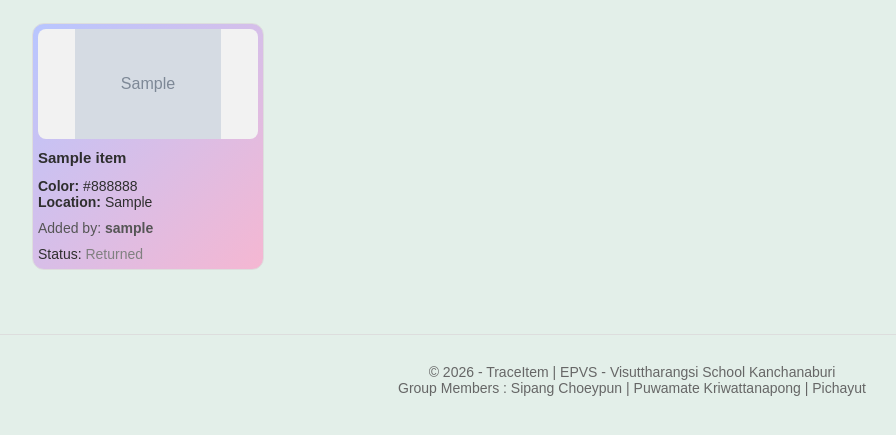
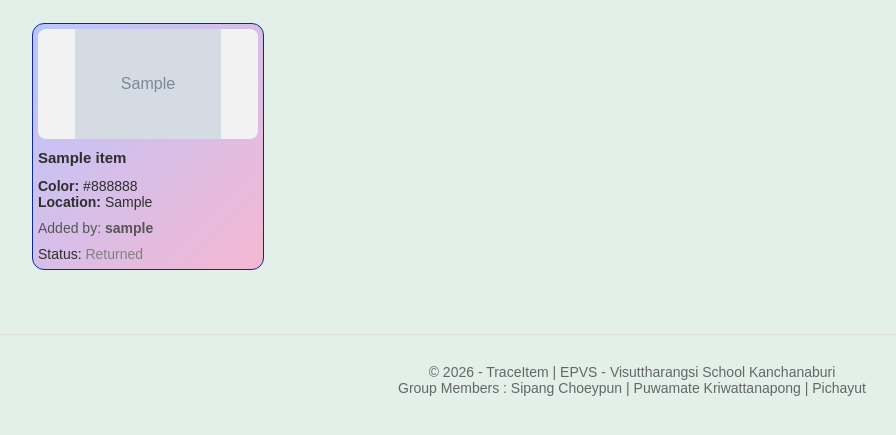
Before and after one commit to abdullahyusafzai/traceitem, a FastAPI app: page /dashboard in a window 1280 px wide. Shown: the part 71-506 px from the top of the page, without its empty margins (8-904 px from the left). Run offline with FastAPI, Linux system fonts and the light colour scheme; the visitor is signed in with stand-in values (Sample User, id 1); tables that the repository leaves empty hold one stand-in row (values such as "Sample post"); grey boxes marked "Sample" are stand-in pictures.

Commit message:
Update style.css

```diff
--- a/static/css/style.css
+++ b/static/css/style.css
@@ -105,7 +105,7 @@ button:hover {
   padding: 5px;
 
   background: linear-gradient(135deg, #b8c6ff, #f5b7d2);
-  border: 1px solid #ddd;
+  border: 1px solid #0e259f;
   border-radius: 12px;
 }
 
```
